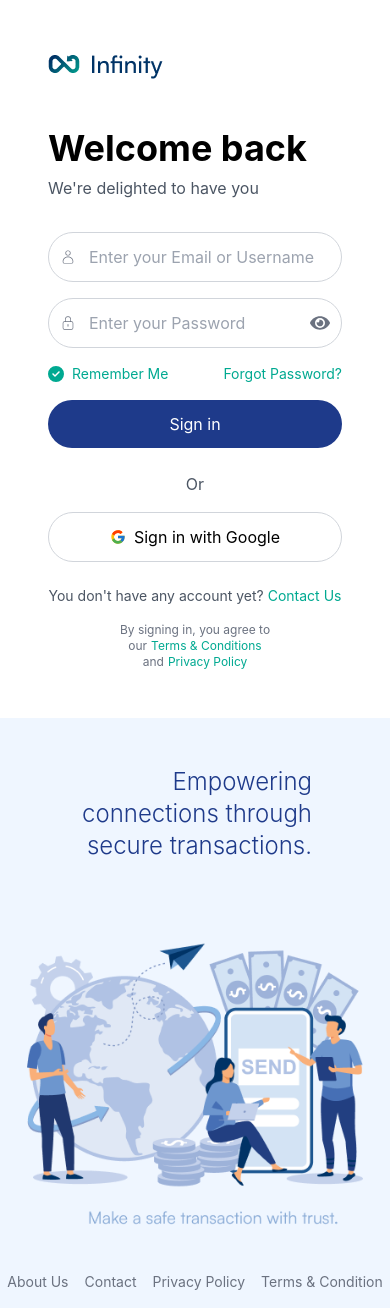
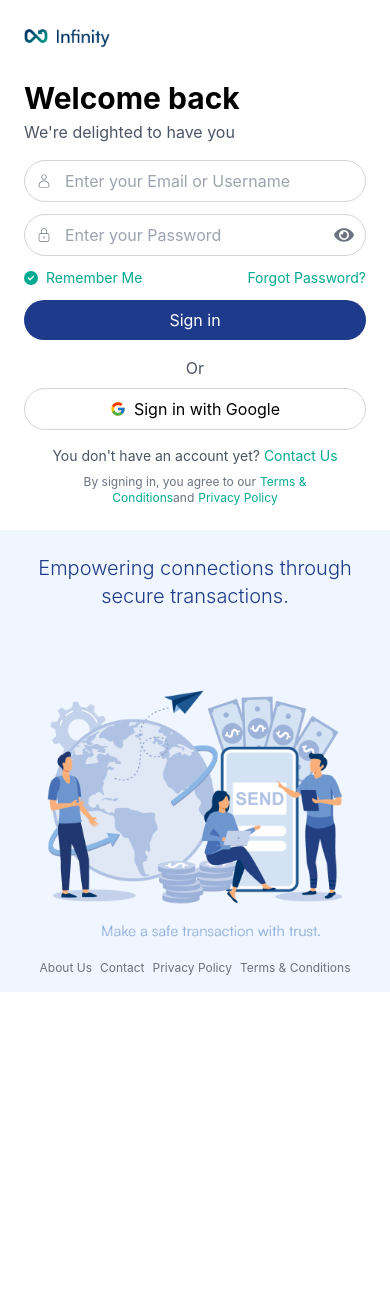
Before and after one commit to iamraselmolla/infinity-walltet, a React (Create React App) app: page / in a window 390 px wide. After the commit the page ends 992 px from the top, so only its background shows below. Built offline with nearby package versions, Linux system fonts and the light colour scheme.

Commit message:
made login page responsive

```diff
--- a/src/component/pages/login/Login.js
+++ b/src/component/pages/login/Login.js
@@ -3,7 +3,6 @@ import { CiUser, CiLock } from 'react-icons/ci';
 import { FaEye, FaEyeSlash } from 'react-icons/fa';
 import { FcGoogle } from 'react-icons/fc';
 import { FaCircleCheck } from "react-icons/fa6";
-
 
 const LoginPage = () => {
     const [showPassword, setShowPassword] = useState(false);
@@ -11,19 +10,19 @@ const LoginPage = () => {
     return (
         <div className="flex flex-col md:flex-row h-screen bg-white">
             {/* Left side - Login Form */}
-            <div className="w-full md:w-1/2 flex flex-col justify-center items-center p-12">
+            <div className="w-full md:w-1/2 flex flex-col justify-center items-center p-6 md:p-12">
                 <div className="w-full max-w-md">
                     {/* Infinity Logo */}
-                    <div className="flex items-center justify-start mb-12">
-                        <img src="images/logo.png" alt="Infinity" className="h-8" />
+                    <div className="flex items-center justify-start mb-8 md:mb-12">
+                        <img src="images/logo.png" alt="Infinity" className="h-6 md:h-8" />
                     </div>
 
                     {/* Welcome Text */}
-                    <div className="lg:pl-24">
-                        <h1 className="text-4xl font-bold mb-2 text-left">Welcome back</h1>
-                        <p className="text-gray-600 mb-8 text-left">We're delighted to have you</p>
+                    <div className="lg:pl-8 xl:pl-24">
+                        <h1 className="text-3xl md:text-4xl font-bold mb-1 md:mb-2 text-left">Welcome back</h1>
+                        <p className="text-gray-600 mb-4 md:mb-8 text-left">We're delighted to have you</p>
 
-                        <form className="space-y-4">
+                        <form className="space-y-3 md:space-y-4">
                             {/* Email or Username Input */}
                             <div className="relative">
                                 <span className="absolute inset-y-0 left-3 flex items-center pointer-events-none">
@@ -32,7 +31,7 @@ const LoginPage = () => {
                                 <input
                                     type="text"
                                     placeholder="Enter your Email or Username"
-                                    className="w-full pl-10 p-3 border border-gray-300 rounded-full bg-transparent"
+                                    className="w-full pl-10 p-2 md:p-3 border border-gray-300 rounded-full bg-white"
                                 />
                             </div>
 
@@ -44,7 +43,7 @@ const LoginPage = () => {
                                 <input
                                     type={showPassword ? "text" : "password"}
                                     placeholder="Enter your Password"
-                                    className="w-full pl-10 p-3 border border-gray-300 rounded-full bg-transparent"
+                                    className="w-full pl-10 p-2 md:p-3 border border-gray-300 rounded-full bg-white"
                                 />
                                 <button
                                     type="button"
@@ -59,46 +58,47 @@ const LoginPage = () => {
                                 </button>
                             </div>
 
-                            <div className="flex text-theme-color justify-between items-center">
-                                <label className="flex gap-2  items-center">
+                            <div className="flex justify-between items-center text-theme-color text-sm">
+                                <label className="flex gap-2 items-center">
                                     <FaCircleCheck />
-                                    <span className="text-sm ">Remember Me</span>
+                                    <span>Remember Me</span>
                                 </label>
-                                <a href="#" className="text-sm ">Forgot Password?</a>
+                                <a href="#" className="hover:underline">Forgot Password?</a>
                             </div>
 
-                            <button className="w-full bg-blue-900 text-white p-3 rounded-full">
+                            <button className="w-full bg-blue-900 text-white p-2 md:p-3 rounded-full">
                                 Sign in
                             </button>
                         </form>
 
-                        <div className="mt-6 text-center">
+                        <div className="mt-4 md:mt-6 text-center">
                             <span className="text-gray-600">Or</span>
                         </div>
 
-                        <button className="w-full mt-4 p-3 border border-gray-300 rounded-full flex items-center justify-center">
+                        <button className="w-full mt-2 md:mt-4 p-2 md:p-3 border border-gray-300 rounded-full flex items-center justify-center">
                             <FcGoogle className="mr-2" />
                             Sign in with Google
                         </button>
 
-                        <p className="mt-6 text-center text-sm text-gray-600">
-                            You don't have any account yet?
-                            <a href="#" className="text-theme-color ml-1">Contact Us</a>
+                        <p className="mt-4 md:mt-6 text-center text-sm text-gray-600">
+                            You don't have an account yet?
+                            <a href="#" className="text-theme-color ml-1 hover:underline">Contact Us</a>
                         </p>
 
-                        <p className="mt-4 px-16 text-center text-xs text-gray-500">
+                        <p className="mt-2 md:mt-4 text-center text-xs text-gray-500">
                             By signing in, you agree to our
-                            <a href="#" className="text-theme-color ml-1">Terms & Conditions</a> and
-                            <a href="#" className="text-theme-color ml-1">Privacy Policy</a>
+                            <a href="#" className="text-theme-color ml-1 hover:underline">Terms & Conditions</a>
+                            and
+                            <a href="#" className="text-theme-color ml-1 hover:underline">Privacy Policy</a>
                         </p>
                     </div>
                 </div>
             </div>
 
             {/* Right side - Image and Text */}
-            <div className="w-full relative md:w-1/2 bg-blue-50 flex flex-col justify-between md:px-12 py-12">
-                <div className="text-right flex justify-center w-full">
-                    <h2 className="text-2xl w-3/5 font-light text-blue-900 mb-2">
+            <div className="w-full md:w-1/2 bg-blue-50 flex flex-col justify-center items-center p-6 md:px-12 md:py-12 relative">
+                <div className="text-center md:text-right w-full mb-4 md:mb-12">
+                    <h2 className="text-xl md:text-2xl font-light text-blue-900">
                         Empowering connections through secure transactions.
                     </h2>
                 </div>
@@ -106,20 +106,16 @@ const LoginPage = () => {
                 <div className="flex justify-center items-center flex-grow">
                     <img src="images/login.png" alt="Secure transactions illustration" className="max-w-full h-auto" />
                 </div>
-                <div className="absolute bottom-4 left-0 right-0 flex justify-center text-sm text-gray-500">
-                    <div className="flex space-x-4 items-center">
-                        <div className="space-x-4">
-                            <a href="#" className="hover:text-blue-600">About Us</a>
-                            <a href="#" className="hover:text-blue-600">Contact</a>
-                            <a href="#" className="hover:text-blue-600">Privacy Policy</a>
-                            <a href="#" className="hover:text-blue-600">Terms & Condition</a>
-                        </div>
+
+                <div className="absolute bottom-4 left-0 right-0 flex justify-center text-xs md:text-sm text-gray-500">
+                    <div className="flex space-x-2 md:space-x-4">
+                        <a href="#" className="hover:text-blue-600">About Us</a>
+                        <a href="#" className="hover:text-blue-600">Contact</a>
+                        <a href="#" className="hover:text-blue-600">Privacy Policy</a>
+                        <a href="#" className="hover:text-blue-600">Terms & Conditions</a>
                     </div>
                 </div>
             </div>
-
-            {/* Footer */}
-
         </div>
     );
 };
```
